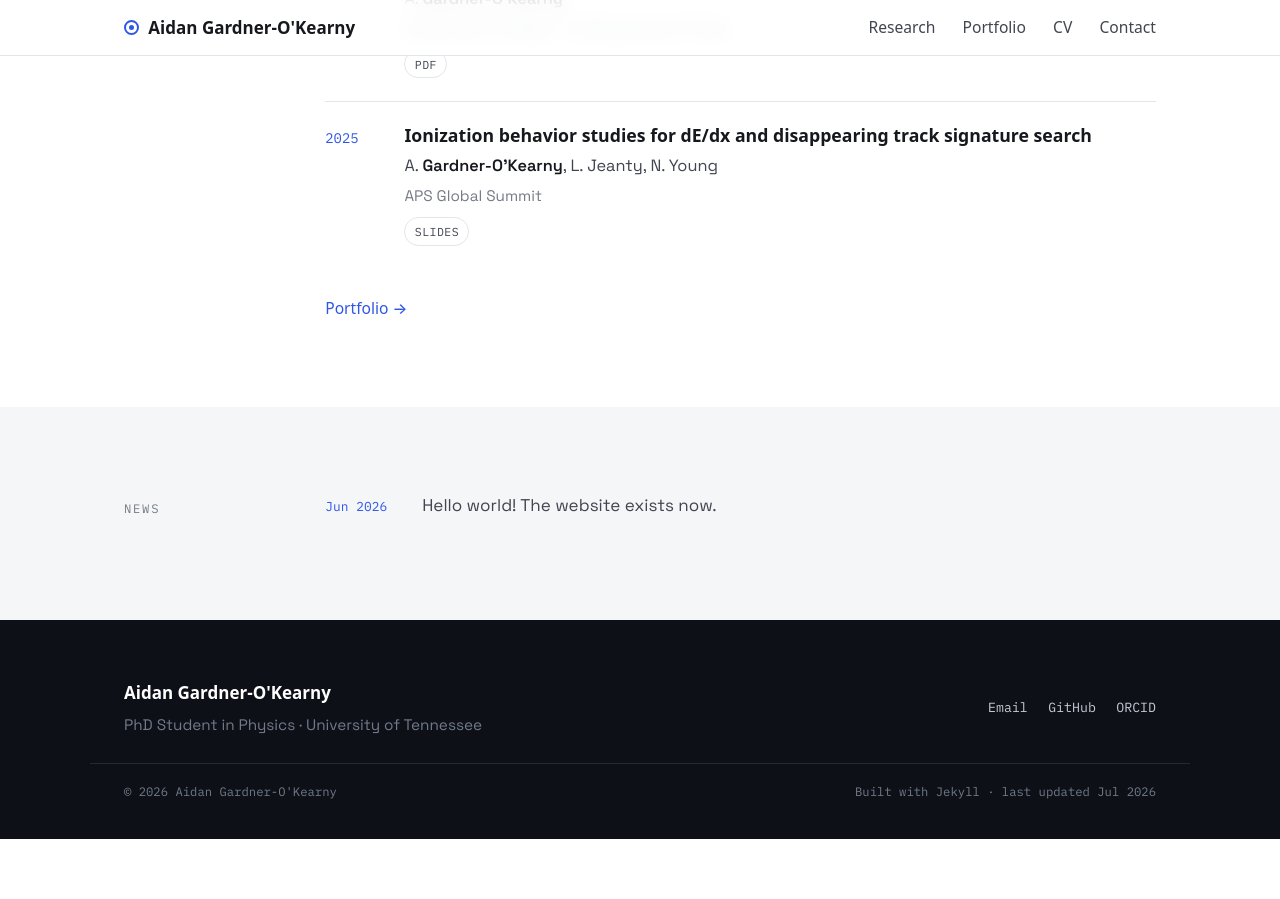
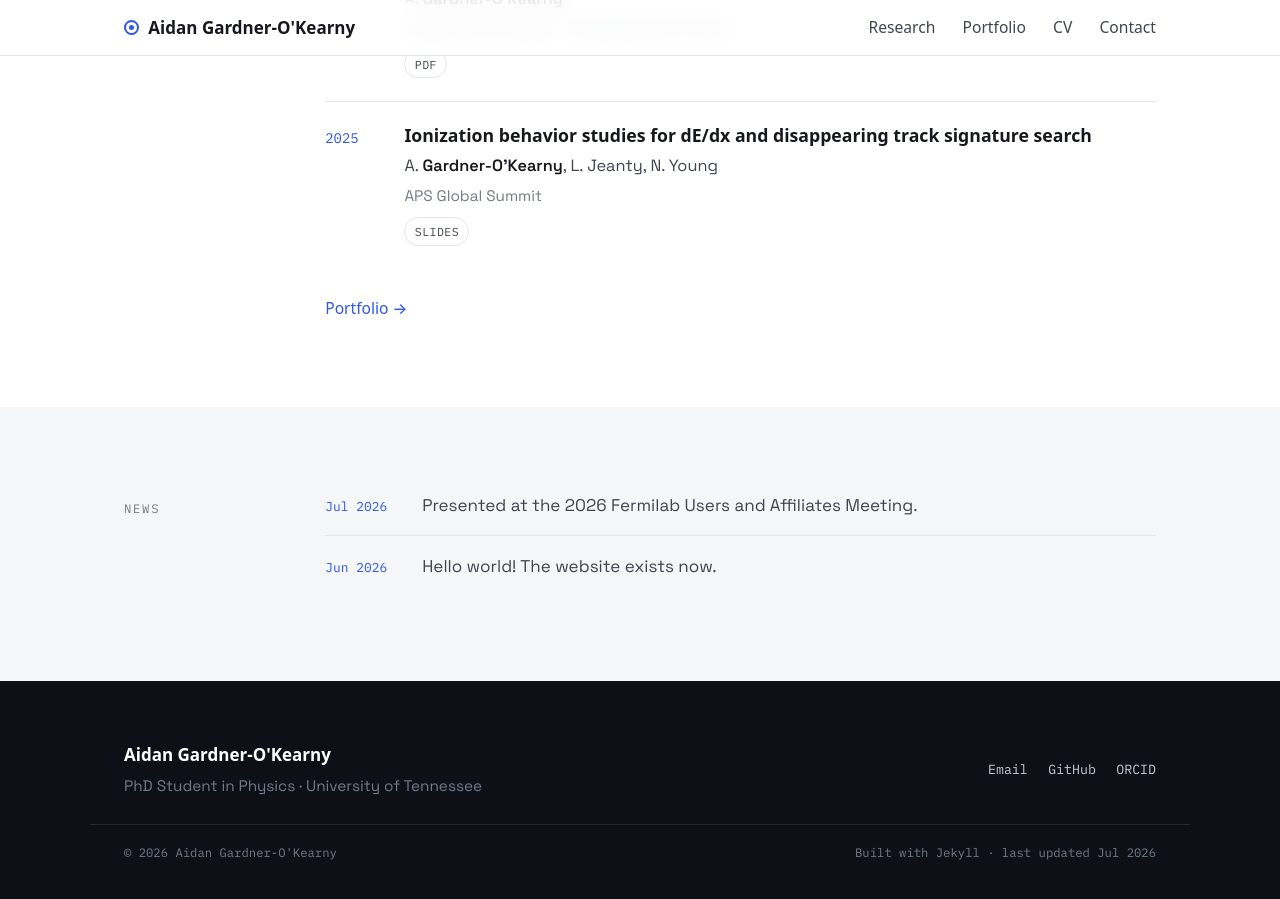
Before and after one commit to aidangardnerokearny/aidangardnerokearny.github.io, a Jekyll site: the page built from index.html, in a window 1280 px wide and 900 px high, scrolled down 1972 px. Built offline with Jekyll 4.4.1, drawn with Linux system fonts in a browser that asks for light colours; before the commit the page ends 2811 px from its top, so only the background shows below that.

Commit message:
Fixing gitlab issue

```diff
--- a/_config.yml
+++ b/_config.yml
@@ -17,14 +17,14 @@
 # --- Contact + profiles -----------------------------------------
 # Leave a value blank ("") to hide that link automatically.
 email:        "aidan.gardnerokearny@cern.ch"
-github:       "aidangardnerokearny"     # username only
-gitlab:       "agardner"                # username only
-scholar:      ""                        # full Google Scholar URL
-orcid:        "0009-0004-3859-2985"     # e.g. 0000-0000-0000-0000
-inspire:      ""                        # INSPIRE-HEP author URL (HEP-specific)
-arxiv:        ""                        # arXiv author listing URL
-linkedin:     "aidangardnerokearny"     # username only
-cv_pdf:       "/assets/ago_cv.pdf"      # drop your CV at assets/cv.pdf
+github:       "aidangardnerokearny"              # username only
+gitlab:       "https://gitlab.cern.ch/agardner"  # full URL
+scholar:      ""                                 # full Google Scholar URL
+orcid:        "0009-0004-3859-2985"              # e.g. 0000-0000-0000-0000
+inspire:      ""                                 # INSPIRE-HEP author URL (HEP-specific)
+arxiv:        ""                                 # arXiv author listing URL
+linkedin:     "aidangardnerokearny"              # username only
+cv_pdf:       "/assets/ago_cv.pdf"               # drop your CV at assets/cv.pdf
 
 # --- SEO / deployment -------------------------------------------
 # For a USER site (username.github.io):  url = https://username.github.io , baseurl = ""
--- a/_data/news.yml
+++ b/_data/news.yml
@@ -5,5 +5,8 @@
 # ─────────────────────────────────────────────────────────────
 
 
+- date: 2026-07-23
+  text: "Presented at the 2026 Fermilab Users and Affiliates Meeting."
+
 - date: 2026-06-19
   text: "Hello world! The website exists now."
--- a/index.html
+++ b/index.html
@@ -14,7 +14,7 @@
         {%- if site.email   != "" -%}<a class="btn btn--solid" href="mailto:{{ site.email }}">Email</a>{%- endif -%}
         {%- if site.cv_pdf  != "" -%}<a class="btn" href="{{ site.cv_pdf | relative_url }}">CV ↓</a>{%- endif -%}
         {%- if site.github  != "" -%}<a class="btn" href="https://github.com/{{ site.github }}">github</a>{%- endif -%}
-        {%- if site.gitlab  != "" -%}<a class="btn" href="https://gitlab.cern.ch/{{ site.gitlab }}">gitlab</a>{%- endif -%}
+        {%- if site.gitlab  != "" -%}<a class="btn" href="/{{ site.gitlab }}">gitlab</a>{%- endif -%}
         {%- if site.scholar != "" -%}<a class="btn" href="{{ site.scholar }}">Scholar</a>{%- endif -%}
         {%- if site.inspire != "" -%}<a class="btn" href="{{ site.inspire }}">INSPIRE</a>{%- endif -%}
       </div>
```
